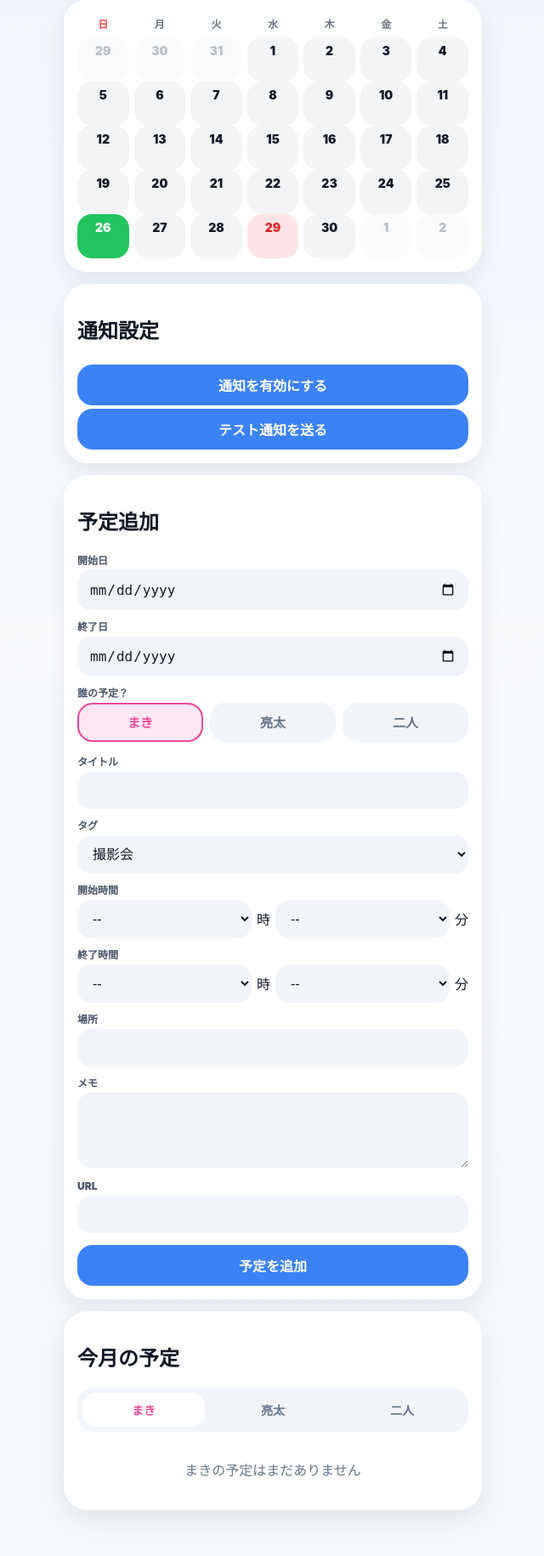
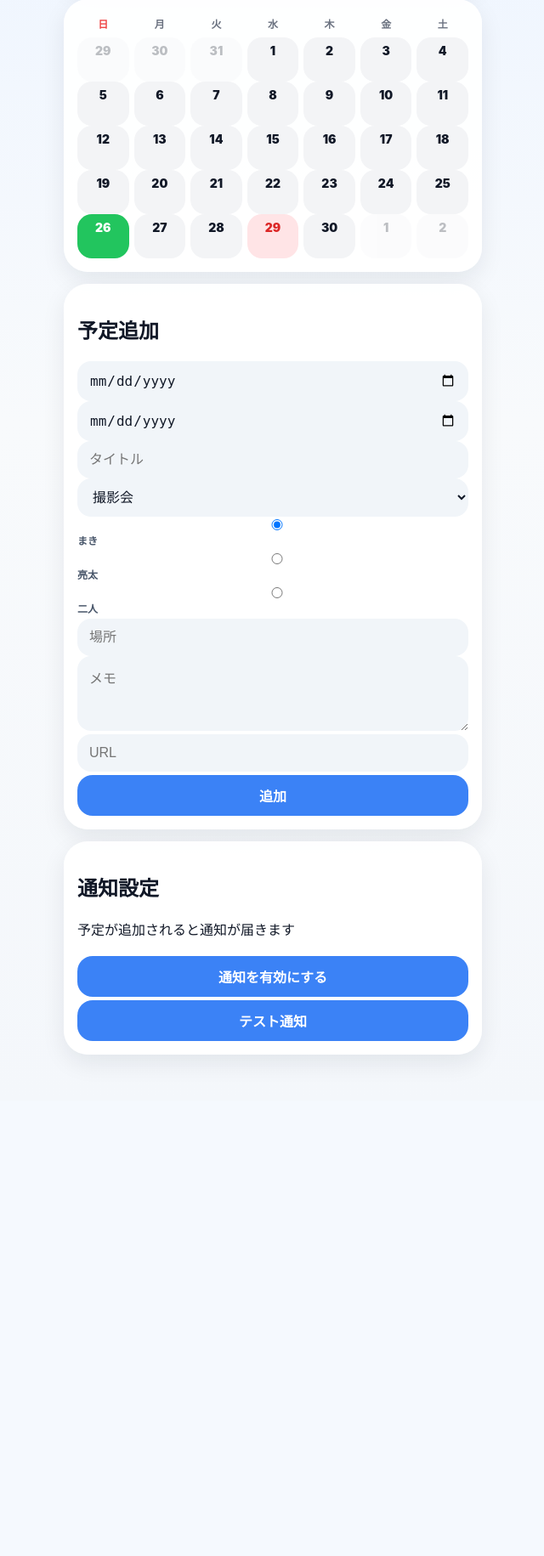
Before and after one commit to k2chanxmx-cloud/calendar_web_app, a Flask app: page /calendar in a window 1280 px wide. Shown: the part 158-1989 px from the top of the page at 85% size, without its empty margins (319-959 px from the left). After the commit the page ends 1407 px from the top, so only its background shows below. Run offline with Flask 3, Linux system fonts and the light colour scheme; the visitor is signed in with stand-in values (Sample User, id 1); a database or web service that is not in the repository returns one stand-in record (values such as "Sample title"); some libraries are stand-ins or nearby versions.

Commit message:
Add files via upload

```diff
--- a/templates/calendar.html
+++ b/templates/calendar.html
@@ -5,12 +5,11 @@
   <title>共有カレンダー</title>
   <meta name="viewport" content="width=device-width, initial-scale=1, viewport-fit=cover">
 
+  <!-- PWA -->
   <link rel="manifest" href="/static/manifest.json">
   <link rel="apple-touch-icon" href="/static/icon.png">
   <meta name="theme-color" content="#3b82f6">
   <meta name="apple-mobile-web-app-capable" content="yes">
-  <meta name="apple-mobile-web-app-title" content="共有カレンダー">
-  <meta name="apple-mobile-web-app-status-bar-style" content="default">
 
   <link rel="stylesheet" href="/static/style.css">
 </head>
@@ -18,6 +17,7 @@
 <body>
 <div class="app">
 
+  <!-- ヘッダー -->
   <section class="card header">
     <div class="top-row">
       <div class="app-title">まきと亮太のカレンダー</div>
@@ -31,6 +31,7 @@
     </div>
   </section>
 
+  <!-- カレンダー -->
   <section class="card">
     <div class="weekdays">
       <div class="sun">日</div>
@@ -47,8 +48,7 @@
       {% for d in week %}
         {% set ds = d.strftime("%Y-%m-%d") %}
         <a class="day-link" href="/new?date={{ ds }}">
-            <div class="
-              day
+          <div class="day
             {% if d.month != month %}other{% endif %}
             {% if d == today %}today{% endif %}
             {% if ds in events_by_date %}has{% endif %}
@@ -58,29 +58,16 @@
 
             {% if ds in events_by_date %}
             <div class="dot-row">
-                  {% set ns = namespace(has_maki=false, has_ryota=false, has_both=false) %}
-
+              {% set ns = namespace(m=false,r=false,b=false) %}
               {% for ev in events_by_date[ds] %}
-                    {% if ev.owner == "まき" %}
-                      {% set ns.has_maki = true %}
-                    {% elif ev.owner == "亮太" %}
-                      {% set ns.has_ryota = true %}
-                    {% elif ev.owner == "二人" %}
-                      {% set ns.has_both = true %}
-                    {% endif %}
+                {% if ev.owner == "まき" %}{% set ns.m=true %}{% endif %}
+                {% if ev.owner == "亮太" %}{% set ns.r=true %}{% endif %}
+                {% if ev.owner == "二人" %}{% set ns.b=true %}{% endif %}
               {% endfor %}
 
-                  {% if ns.has_maki %}
-                    <span class="dot dot-maki"></span>
-                  {% endif %}
-
-                  {% if ns.has_ryota %}
-                    <span class="dot dot-ryota"></span>
-                  {% endif %}
-
-                  {% if ns.has_both %}
-                    <span class="dot dot-both"></span>
-                  {% endif %}
+              {% if ns.m %}<span class="dot dot-maki"></span>{% endif %}
+              {% if ns.r %}<span class="dot dot-ryota"></span>{% endif %}
+              {% if ns.b %}<span class="dot dot-both"></span>{% endif %}
             </div>
             {% endif %}
           </div>
@@ -89,250 +76,106 @@
     </div>
     {% endfor %}
   </section>
+
+  <!-- 予定追加 -->
   <section class="card">
-    <h2 class="section-title">通知設定</h2>
-    <button class="btn" type="button" onclick="enablePushNotification()">通知を有効にする</button>
-    <button class="btn secondary-btn" type="button" onclick="sendTestPush()">テスト通知を送る</button>
-  </section>
-  <section class="card">
-    <h2 class="section-title">予定追加</h2>
+    <h2>予定追加</h2>
 
-    <form class="form-grid" action="/add" method="post">
+    <form action="/add" method="post">
+      <input name="start_date" type="date" required>
+      <input name="end_date" type="date">
+
+      <input name="title" placeholder="タイトル" required>
+
+      <select name="tag">
+        {% for tag in tags %}
+        <option>{{ tag }}</option>
+        {% endfor %}
+      </select>
+
       <div>
-        <label>開始日</label>
-        <input name="start_date" type="date" required>
+        <label><input type="radio" name="owner" value="まき" checked>まき</label>
+        <label><input type="radio" name="owner" value="亮太">亮太</label>
+        <label><input type="radio" name="owner" value="二人">二人</label>
       </div>
 
-      <div>
-        <label>終了日</label>
-        <input name="end_date" type="date">
-      </div>
+      <input name="location" placeholder="場所">
+      <textarea name="memo" placeholder="メモ"></textarea>
+      <input name="url" placeholder="URL">
 
-      <div>
-        <label>誰の予定？</label>
-        <div class="owner-buttons">
-          <input class="owner-radio" type="radio" id="owner_maki_main" name="owner" value="まき" checked>
-          <label class="owner-label maki" for="owner_maki_main">まき</label>
-
-          <input class="owner-radio" type="radio" id="owner_ryota_main" name="owner" value="亮太">
-          <label class="owner-label ryota" for="owner_ryota_main">亮太</label>
-
-          <input class="owner-radio" type="radio" id="owner_both_main" name="owner" value="二人">
-          <label class="owner-label both" for="owner_both_main">二人</label>
-        </div>
-      </div>
-
-      <div>
-        <label>タイトル</label>
-        <input name="title" required>
-      </div>
-
-      <div>
-        <label>タグ</label>
-        <select name="tag">
-          {% for tag in tags %}
-            <option value="{{ tag }}">{{ tag }}</option>
-          {% endfor %}
-        </select>
-      </div>
-
-      <div>
-        <label>開始時間</label>
-        <div class="time-row">
-          <select name="start_hour">
-            <option value="">--</option>
-            {% for h in hours %}
-              <option value="{{ h }}">{{ h }}</option>
-            {% endfor %}
-          </select>
-          <span>時</span>
-
-          <select name="start_minute">
-            <option value="">--</option>
-            {% for m in minutes %}
-              <option value="{{ m }}">{{ m }}</option>
-            {% endfor %}
-          </select>
-          <span>分</span>
-        </div>
-      </div>
-
-      <div>
-        <label>終了時間</label>
-        <div class="time-row">
-          <select name="end_hour">
-            <option value="">--</option>
-            {% for h in hours %}
-              <option value="{{ h }}">{{ h }}</option>
-            {% endfor %}
-          </select>
-          <span>時</span>
-
-          <select name="end_minute">
-            <option value="">--</option>
-            {% for m in minutes %}
-              <option value="{{ m }}">{{ m }}</option>
-            {% endfor %}
-          </select>
-          <span>分</span>
-        </div>
-      </div>
-
-      <div>
-        <label>場所</label>
-        <input name="location">
-      </div>
-
-      <div>
-        <label>メモ</label>
-        <textarea name="memo"></textarea>
-      </div>
-
-      <div>
-        <label>URL</label>
-        <input name="url">
-      </div>
-
-      <button class="btn" type="submit">予定を追加</button>
+      <button class="btn">追加</button>
     </form>
   </section>
 
+  <!-- 通知（最下部） -->
   <section class="card">
-    <h2 class="section-title">今月の予定</h2>
+    <h2>通知設定</h2>
+    <p class="desc">予定が追加されると通知が届きます</p>
 
-    <div class="tabs">
-      <button type="button" class="tab-btn active maki" onclick="showTab('maki')">まき</button>
-      <button type="button" class="tab-btn ryota" onclick="showTab('ryota')">亮太</button>
-      <button type="button" class="tab-btn both" onclick="showTab('both')">二人</button>
-    </div>
+    <button id="pushButton" class="btn" onclick="enablePushNotification()">
+      通知を有効にする
+    </button>
 
-    <div id="tab-maki" class="tab-panel active">
-      {% if not maki_events %}
-        <div class="empty">まきの予定はまだありません</div>
-      {% endif %}
-
-      {% for event in maki_events %}
-        {% include "_event_card.html" %}
-      {% endfor %}
-    </div>
-
-    <div id="tab-ryota" class="tab-panel">
-      {% if not ryota_events %}
-        <div class="empty">亮太の予定はまだありません</div>
-      {% endif %}
-
-      {% for event in ryota_events %}
-        {% include "_event_card.html" %}
-      {% endfor %}
-    </div>
-
-    <div id="tab-both" class="tab-panel">
-      {% if not both_events %}
-        <div class="empty">二人の予定はまだありません</div>
-      {% endif %}
-
-      {% for event in both_events %}
-        {% include "_event_card.html" %}
-      {% endfor %}
-    </div>
+    <button class="btn secondary-btn" onclick="sendTestPush()">
+      テスト通知
+    </button>
   </section>
 
 </div>
 
 <script>
-function showTab(name) {
-  document.querySelectorAll(".tab-panel").forEach(panel => {
-    panel.classList.remove("active");
-  });
-
-  document.querySelectorAll(".tab-btn").forEach(btn => {
-    btn.classList.remove("active");
-  });
-
-  document.getElementById("tab-" + name).classList.add("active");
-  document.querySelector(".tab-btn." + name).classList.add("active");
-}
-
-if ("serviceWorker" in navigator) {
-  window.addEventListener("load", function () {
-    navigator.serviceWorker.register("/sw.js")
-      .then(function () {
-        console.log("Service Worker registered");
-      })
-      .catch(function (error) {
-        console.log("Service Worker registration failed:", error);
-      });
-  });
-}
 const VAPID_PUBLIC_KEY = {{ vapid_public_key|tojson }};
 
 function urlBase64ToUint8Array(base64String) {
   const padding = "=".repeat((4 - base64String.length % 4) % 4);
   const base64 = (base64String + padding).replace(/-/g, "+").replace(/_/g, "/");
-  const rawData = window.atob(base64);
-  const outputArray = new Uint8Array(rawData.length);
-
-  for (let i = 0; i < rawData.length; ++i) {
-    outputArray[i] = rawData.charCodeAt(i);
-  }
-
-  return outputArray;
+  const rawData = atob(base64);
+  return Uint8Array.from([...rawData].map(c => c.charCodeAt(0)));
 }
 
 async function enablePushNotification() {
-  if (!("serviceWorker" in navigator)) {
-    alert("この端末は通知に対応していません");
-    return;
-  }
+  const permission = await Notification.requestPermission();
+  if (permission !== "granted") return alert("通知が許可されていません");
 
-  if (!("PushManager" in window)) {
-    alert("Push通知に対応していません");
-    return;
-  }
+  const reg = await navigator.serviceWorker.ready;
+  let sub = await reg.pushManager.getSubscription();
 
-  if (!VAPID_PUBLIC_KEY) {
-    alert("通知キーが未設定です");
-    return;
-  }
-
-  const permission = await Notification.requestPermission();
-
-  if (permission !== "granted") {
-    alert("通知が許可されませんでした");
-    return;
-  }
-
-  const registration = await navigator.serviceWorker.ready;
-
-  const subscription = await registration.pushManager.subscribe({
+  if (!sub) {
+    sub = await reg.pushManager.subscribe({
       userVisibleOnly: true,
       applicationServerKey: urlBase64ToUint8Array(VAPID_PUBLIC_KEY)
     });
+  }
 
-  const res = await fetch("/subscribe", {
+  await fetch("/subscribe", {
     method: "POST",
     headers: {"Content-Type": "application/json"},
-    body: JSON.stringify(subscription)
+    body: JSON.stringify(sub)
   });
 
-  if (res.ok) {
-    alert("通知を有効にしました");
-  } else {
-    alert("通知登録に失敗しました");
+  localStorage.setItem("pushEnabled", "true");
+  updatePushButton();
+  alert("通知ON");
+}
+
+async function sendTestPush() {
+  await fetch("/test-notification", {method:"POST"});
+}
+
+function updatePushButton() {
+  const btn = document.getElementById("pushButton");
+  if (localStorage.getItem("pushEnabled") === "true") {
+    btn.textContent = "通知ON";
+    btn.classList.add("push-enabled");
   }
 }
 
-async function sendTestPush() {
-  const res = await fetch("/test-notification", {
-    method: "POST"
-  });
+window.onload = updatePushButton;
 
-  if (res.ok) {
-    alert("テスト通知を送信しました");
-  } else {
-    alert("テスト通知に失敗しました");
-  }
+if ("serviceWorker" in navigator) {
+  navigator.serviceWorker.register("/sw.js");
 }
 </script>
+
 </body>
 </html>
```
Lines whose indentation alone changed are shown as unchanged.
